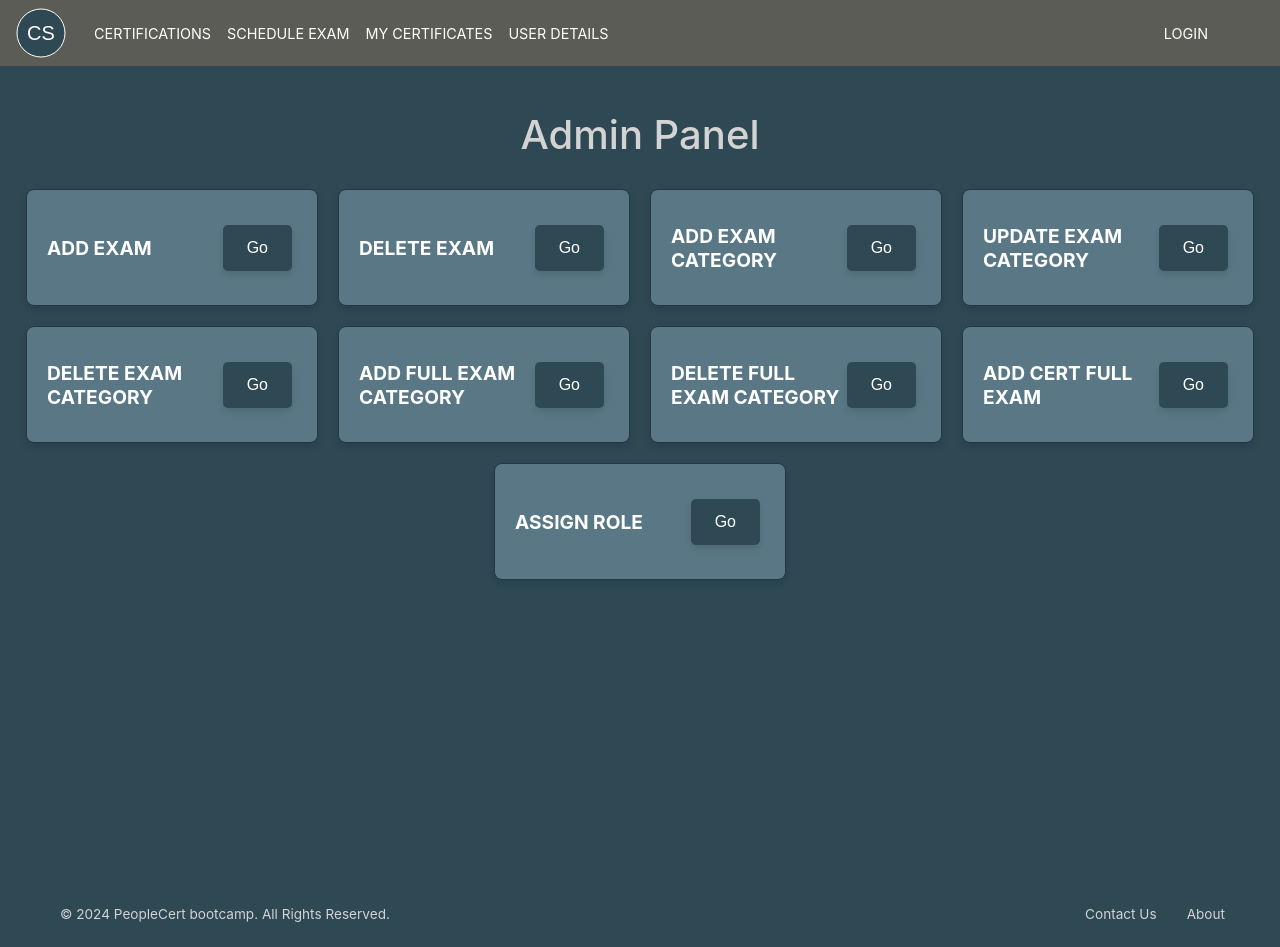
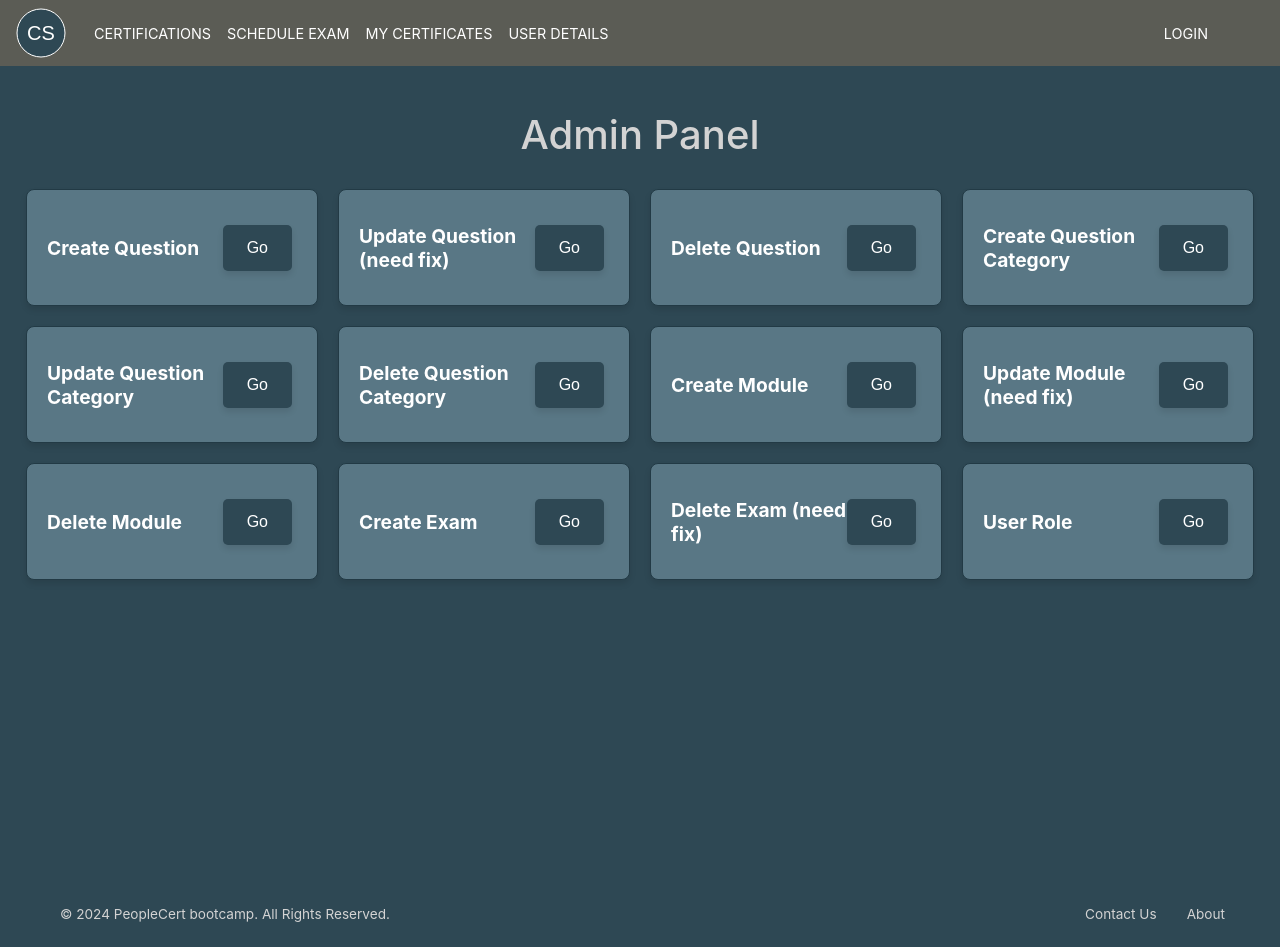
Before and after one commit to ppcbc/certstoreui, a React (Create React App) app: page /adminpanel in a window 1280 px wide. Built offline with nearby package versions, Linux system fonts and the light colour scheme.

Commit message:
fix admin panel

```diff
--- a/src/components/AddExam.js
+++ b/src/components/AddExam.js
@@ -92,10 +92,10 @@ function AddExam() {
     if (!newExam.questionText && !imageUrl)
       tempErrors.questionText =
         "Either question text or a valid image is required";
-    if (!newExam.option1) tempErrors.option1 = "First question is required";
-    if (!newExam.option2) tempErrors.option2 = "Second question is required";
-    if (!newExam.option3) tempErrors.option3 = "Third question is required";
-    if (!newExam.option4) tempErrors.option4 = "Fourth question is required";
+    if (!newExam.option1) tempErrors.option1 = "First answer is required";
+    if (!newExam.option2) tempErrors.option2 = "Second answer is required";
+    if (!newExam.option3) tempErrors.option3 = "Third answer is required";
+    if (!newExam.option4) tempErrors.option4 = "Fourth answer is required";
 
     setErrors(tempErrors);
     setValidationMessages(errors);
@@ -279,11 +279,11 @@ function AddExam() {
             )}
             <div className="add-my-inner-box">
               <label className="add-my-label">
-                First question:
+                First answer:
                 <input
                   type="text"
                   name="option1"
-                  placeholder="first question"
+                  placeholder="first answer"
                   value={newExam.option1}
                   onChange={onChange}
                 />
@@ -304,12 +304,12 @@ function AddExam() {
             )}
             <div className="add-my-inner-box">
               <label className="add-my-label">
-                Second question:
+                Second answer:
                 <input
                   type="text"
                   className="fadeIn third"
                   name="option2"
-                  placeholder="second question"
+                  placeholder="second answer"
                   value={newExam.option2}
                   onChange={onChange}
                 />
@@ -330,12 +330,12 @@ function AddExam() {
             )}
             <div className="add-my-inner-box">
               <label className="add-my-label">
-                Third question:
+                Third answer:
                 <input
                   type="text"
                   className="fadeIn third"
                   name="option3"
-                  placeholder="third question"
+                  placeholder="third answer"
                   value={newExam.option3}
                   onChange={onChange}
                 />
@@ -356,12 +356,12 @@ function AddExam() {
             )}
             <div className="add-my-inner-box">
               <label className="add-my-label">
-                Fourth question:
+                Fourth answer:
                 <input
                   type="text"
                   class="fadeIn third"
                   name="option4"
-                  placeholder="fourth question"
+                  placeholder="fourth answer"
                   value={newExam.option4}
                   onChange={onChange}
                 />
--- a/src/components/AdminPanel.js
+++ b/src/components/AdminPanel.js
@@ -15,25 +15,32 @@ export default function AdminPanel() {
         <ul>
           <li>
             <div className="item-header">
-              <h2>ADD EXAM</h2>
+              <h2>Create Question</h2>
               <button onClick={() => navigate("/addexam")}>Go</button>
             </div>
           </li>
           <li>
             <div className="item-header">
-              <h2>DELETE EXAM</h2>
+              <h2>Update Question (need fix)</h2>
+              <button onClick={() => navigate("/")}>Go</button>
+            </div>
+          </li>
+
+          <li>
+            <div className="item-header">
+              <h2>Delete Question</h2>
               <button onClick={() => navigate("/delete-exam")}>Go</button>
             </div>
           </li>
           <li>
             <div className="item-header">
-              <h2>ADD EXAM CATEGORY</h2>
+              <h2>Create Question Category</h2>
               <button onClick={() => navigate("/addexam-category")}>Go</button>
             </div>
           </li>
           <li>
             <div className="item-header">
-              <h2>UPDATE EXAM CATEGORY</h2>
+              <h2>Update Question Category</h2>
               <button onClick={() => navigate("/updateexam-category")}>
                 Go
               </button>
@@ -41,7 +48,7 @@ export default function AdminPanel() {
           </li>
           <li>
             <div className="item-header">
-              <h2>DELETE EXAM CATEGORY</h2>
+              <h2>Delete Question Category</h2>
               <button onClick={() => navigate("/delete-exam-category")}>
                 Go
               </button>
@@ -49,13 +56,19 @@ export default function AdminPanel() {
           </li>
           <li>
             <div className="item-header">
-              <h2>ADD FULL EXAM CATEGORY</h2>
+              <h2>Create Module</h2>
               <button onClick={() => navigate("/addfull-category")}>Go</button>
             </div>
           </li>
           <li>
             <div className="item-header">
-              <h2>DELETE FULL EXAM CATEGORY</h2>
+              <h2>Update Module (need fix)</h2>
+              <button onClick={() => navigate("/")}>Go</button>
+            </div>
+          </li>
+          <li>
+            <div className="item-header">
+              <h2>Delete Module</h2>
               <button onClick={() => navigate("/delete-full-exam-category")}>
                 Go
               </button>
@@ -63,13 +76,19 @@ export default function AdminPanel() {
           </li>
           <li>
             <div className="item-header">
-              <h2>ADD CERT FULL EXAM</h2>
+              <h2>Create Exam</h2>
               <button onClick={() => navigate("/add-certexam")}>Go</button>
             </div>
           </li>
           <li>
             <div className="item-header">
-              <h2>ASSIGN ROLE</h2>
+              <h2>Delete Exam (need fix)</h2>
+              <button onClick={() => navigate("/")}>Go</button>
+            </div>
+          </li>
+          <li>
+            <div className="item-header">
+              <h2>User Role</h2>
               <button onClick={() => navigate("/assignrole")}>Go</button>
             </div>
           </li>
--- a/src/components/Exam.js
+++ b/src/components/Exam.js
@@ -67,7 +67,7 @@ function Exam() {
 
   async function getExam() {
     try {
-      var response = await axios.get(http + `api/CertExams/${20}`, {
+      var response = await axios.get(http + `api/CertExams/${31}`, {
         headers: {
           Authorization: "Bearer " + myToken
         }
```
